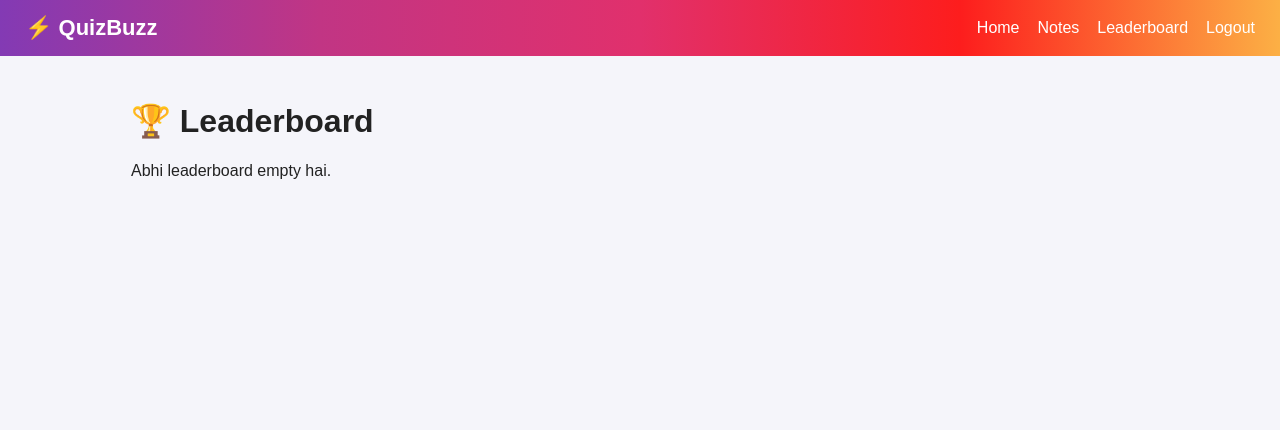
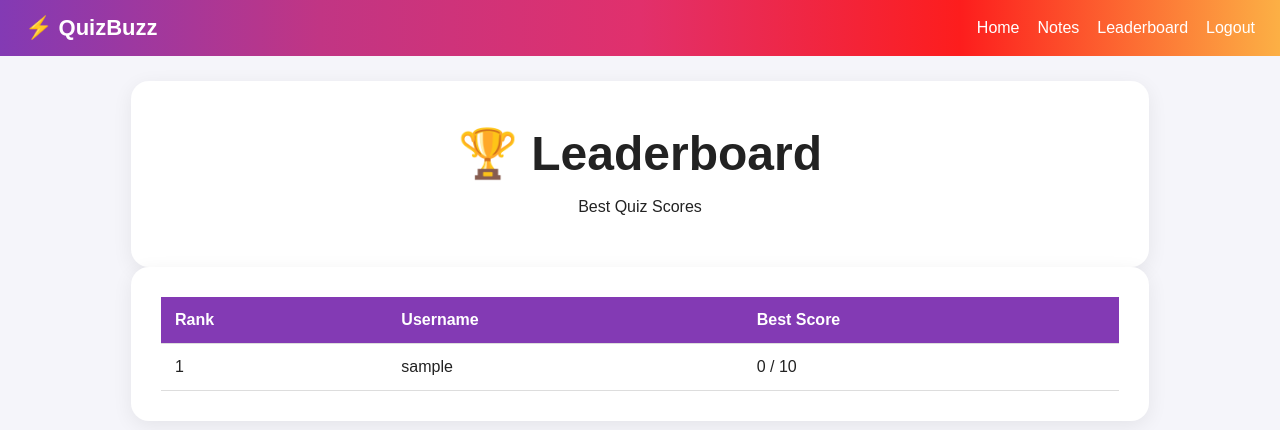
Before and after one commit to banksprince760/Quizbuzz, a Flask app: page /leaderboard in a window 1280 px wide. Shown: the top 430 px of the page. Run offline with Flask 3, Linux system fonts and the light colour scheme; the visitor is signed in with stand-in values (Sample User, id 1); data comes from the database, SQL or seed files in the repository.

Commit message:
Update leaderboard.html

```diff
--- a/templates/leaderboard.html
+++ b/templates/leaderboard.html
@@ -6,32 +6,74 @@ Leaderboard - QuizBuzz
 
 {% block content %}
 
-<h1>🏆 Leaderboard</h1>
+<div class="hero">
 
-<div class="leaderboard">
-
-    {% for user in top_users %}
-
-    <div class="leaderboard-row">
-
-        <span>
-            {{ loop.index }}.
-            {{ user["username"] }}
-        </span>
-
-        <strong>
-            {{ user["best_score"] }}
-        </strong>
-
-    </div>
-
-    {% else %}
+    <h1>
+        🏆 Leaderboard
+    </h1>
 
     <p>
-        Abhi leaderboard empty hai.
+        Best Quiz Scores
     </p>
 
-    {% endfor %}
+</div>
+
+
+<div class="card table-wrapper">
+
+    <table class="leaderboard-table">
+
+        <thead>
+
+        <tr>
+
+            <th>Rank</th>
+
+            <th>Username</th>
+
+            <th>Best Score</th>
+
+        </tr>
+
+        </thead>
+
+
+        <tbody>
+
+        {% for user in users %}
+
+        <tr>
+
+            <td>
+                {{ loop.index }}
+            </td>
+
+            <td>
+                {{ user["username"] }}
+            </td>
+
+            <td>
+                {{ user["best_score"] }}
+                / 10
+            </td>
+
+        </tr>
+
+        {% else %}
+
+        <tr>
+
+            <td colspan="3">
+                No scores yet.
+            </td>
+
+        </tr>
+
+        {% endfor %}
+
+        </tbody>
+
+    </table>
 
 </div>
 
```
